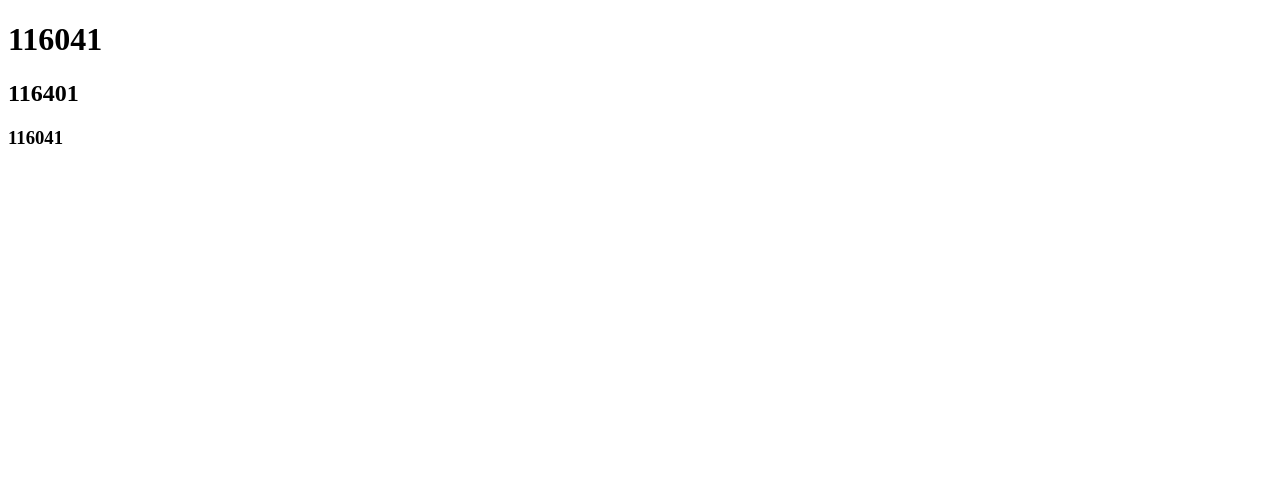
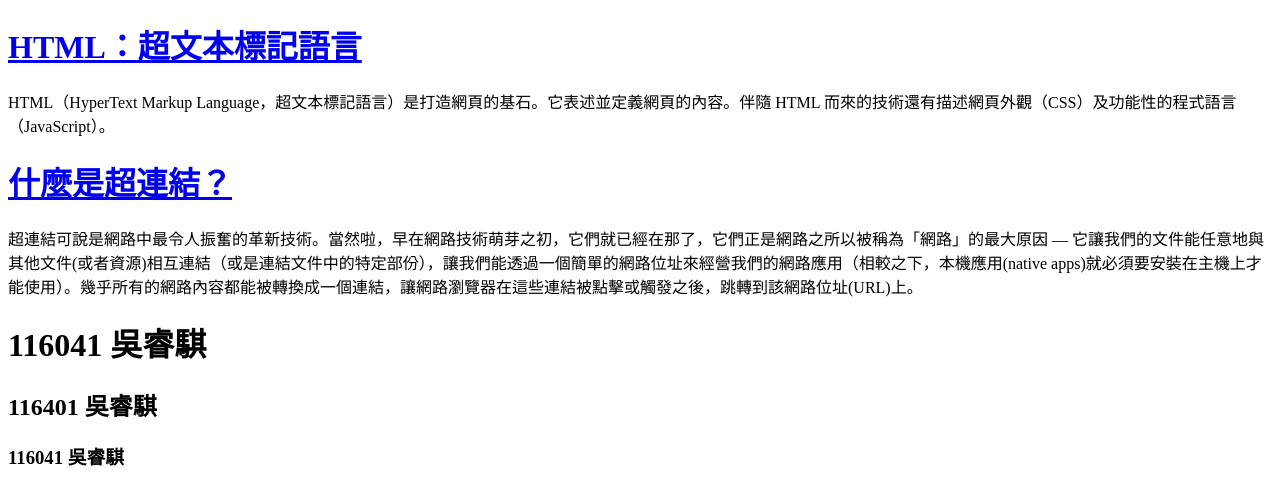
Before and after one commit to Vodkaouo/0221, a plain HTML site: page 0313.html in a window 1280 px wide. Drawn offline with Linux system fonts and the light colour scheme.

Commit message:
Add files via upload

```diff
--- a/0313.html
+++ b/0313.html
@@ -2,14 +2,22 @@
 <html lang="en">
 
 <head>
-    <meat charest="UFT-8">
-    <meat name="viewport" content="width=device-width, initial -scale=1.0">
+    <meta charest="UFT-8">
+    <meta name="viewport" content="width=device-width, initial -scale=1.0">
     <title> Document</title>
 </head>
 
 <body>
-    <h1>116041</h1>
-    <h2>116401</h2>
-    <h3>116041</h3>
+    <h1><a href="https://developer.mozilla.org/zh-TW/docs/Web/HTML">HTML：超文本標記語言</a></h1>
+    <p>
+        HTML（HyperText Markup Language，超文本標記語言）是打造網頁的基石。它表述並定義網頁的內容。伴隨 HTML 而來的技術還有描述網頁外觀（CSS）及功能性的程式語言（JavaScript）。
+    </p>
+    <h1><a href="https://developer.mozilla.org/zh-TW/docs/Learn/HTML/Introduction_to_HTML/Creating_hyperlinks"> 什麼是超連結？</a></h1>
+    <p>
+        超連結可說是網路中最令人振奮的革新技術。當然啦，早在網路技術萌芽之初，它們就已經在那了，它們正是網路之所以被稱為「網路」的最大原因 — 它讓我們的文件能任意地與其他文件(或者資源)相互連結（或是連結文件中的特定部份），讓我們能透過一個簡單的網路位址來經營我們的網路應用（相較之下，本機應用(native apps)就必須要安裝在主機上才能使用）。幾乎所有的網路內容都能被轉換成一個連結，讓網路瀏覽器在這些連結被點擊或觸發之後，跳轉到該網路位址(URL)上。
+    </p>
+    <h1>116041 吳睿騏</h1>
+    <h2>116401 吳睿騏</h2>
+    <h3>116041 吳睿騏</h3>
 </body>
 </html>
```
